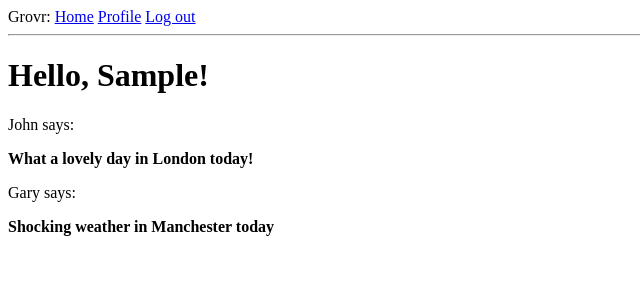
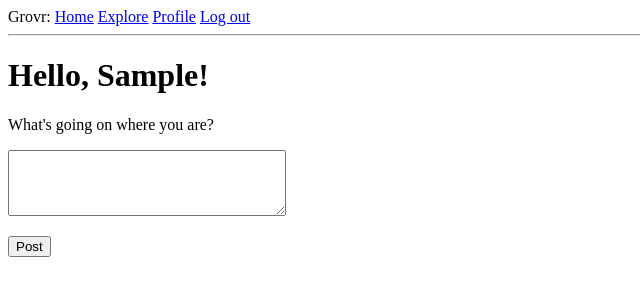
Before and after one commit to elgrove/grovr, a Flask app: page / in a window 1280 px wide. Shown: the top 300 px of the page, without its empty margins (0-640 px from the left). Run offline with Flask 2, Linux system fonts and the light colour scheme; the visitor is signed in with stand-in values (Sample User, id 1); data comes from the database, SQL or seed files in the repository; both versions use the stored data as it was after the commit; data that the repository does not hold is empty.

Commit message:
chapter 9.3 done

```diff
--- a/app/forms.py
+++ b/app/forms.py
@@ -43,3 +43,11 @@ class EditProfileForm(FlaskForm):
             user = User.query.filter_by(username=self.username.data).first()
             if user is not None:
                 raise ValidationError('Please use a different username')
+
+class EmptyForm(FlaskForm):
+    submit = SubmitField('Submit')
+
+class PostForm(FlaskForm):
+    post = TextAreaField("What's going on where you are?", validators=[
+        DataRequired(), Length(min=1, max=140)])
+    submit = SubmitField('Post')
--- a/app/routes.py
+++ b/app/routes.py
@@ -1,7 +1,7 @@
 from flask import render_template, flash, redirect, url_for, request
 from app import app, db
-from app.forms import LoginForm, RegistrationForm, EditProfileForm
-from app.models import User
+from app.forms import LoginForm, RegistrationForm, EditProfileForm, EmptyForm, PostForm
+from app.models import User, Post
 from flask_login import current_user, login_user, logout_user, login_required
 from werkzeug.urls import url_parse
 from datetime import datetime as dt
@@ -12,21 +12,19 @@ def before_request():
         current_user.last_seen = dt.utcnow()
         db.session.commit()
 
-@app.route('/')
-@app.route('/index')
+@app.route('/', methods=['GET', 'POST'])
+@app.route('/index', methods=['GET', 'POST'])
 @login_required
 def index():
-    posts = [
-        {
-            'author' : {'username' : 'John'},
-            'body' : 'What a lovely day in London today!'
-        },
-        {
-            'author' : {'username' : 'Gary'},
-            'body' : 'Shocking weather in Manchester today'
-        },
-    ]
-    return render_template('index.html', title='Home - Grovr', posts=posts)
+    form = PostForm()
+    if form.validate_on_submit():
+        post = Post(body=form.post.data, author=current_user)
+        db.session.add(post)
+        db.session.commit()
+        flash('Posted!')
+        return redirect(url_for('index'))
+    posts = current_user.home_feed_posts().all()
+    return render_template('index.html', title='Home - Grovr', form=form, posts=posts)
 
 @app.route('/login', methods=['GET', 'POST'])
 def login():
@@ -76,7 +74,8 @@ def user(username):
         {'author': user, 'body': 'Test 1'},
         {'author': user, 'body': 'Test 2'}
     ]
-    return render_template('user.html', user=user, posts=posts)
+    form = EmptyForm()
+    return render_template('user.html', user=user, posts=posts, form=form)
 
 @app.route('/edit_profile', methods=['GET', 'POST'])
 @login_required
@@ -92,3 +91,47 @@ def edit_profile():
         form.username.data = current_user.username
         form.about_me.data = current_user.about_me
     return render_template('edit_profile.html', title='Edit Profile', form=form)
+
+@app.route('/follow/<username>', methods=['POST'])
+@login_required
+def follow(username):
+    form = EmptyForm()
+    if form.validate_on_submit():
+        user = User.query.filter_by(username=username).first()
+        if user is None:
+            flask('User {} not found'.format(username))
+            return redirect(url_for('index'))
+        if user == current_user:
+            flash('You cannot follow yourself')
+            return redirect(url_for('user', username=username))
+        current_user.follow(user)
+        db.session.commit()
+        flash('You are now following {}'.format(username))
+        return redirect(url_for('user', username=username))
+    else:
+        return redirect(url_for('index'))
+
+@app.route('/unfollow/<username>', methods=['POST'])
+@login_required
+def unfollow(username):
+    form = EmptyForm()
+    if form.validate_on_submit():
+        user = User.query.filter_by(username=username).first()
+        if user is None:
+            flask('User {} not found'.format(username))
+            return redirect(url_for('index'))
+        if user == current_user:
+            flash('You cannot unfollow yourself')
+            return redirect(url_for('user', username=username))
+        current_user.unfollow(user)
+        db.session.commit()
+        flash('You are no longer following {}'.format(username))
+        return redirect(url_for('user', username=username))
+    else:
+        return redirect(url_for('index'))
+
+@app.route('/explore')
+@login_required
+def explore():
+    posts = Post.query.order_by(Post.timestamp.desc()).all()
+    return render_template('index.html', title='Explore', posts=posts)
--- a/app/templates/base.html
+++ b/app/templates/base.html
@@ -10,6 +10,7 @@
 <body>
     <div>Grovr:
         <a href="{{ url_for('index') }}">Home</a>
+        <a href="{{ url_for('explore') }}">Explore</a>
         {% if current_user.is_anonymous %}
         <a href="{{ url_for('login') }}">Log in</a>
         {% else %}
--- a/app/templates/index.html
+++ b/app/templates/index.html
@@ -2,11 +2,25 @@
 
 {% block content %}
     <h1>Hello, {{ current_user.username|capitalize }}!</h1>
+    {% if form %}
+    <form action="" method="post">
+        {{ form.hidden_tag() }}
+        <p>
+            <p>{{ form.post.label }}</p>
+            <p>{{ form.post(cols=32, rows=4) }}</p>
+            {% for error in form.post.errors %}
+            <span style="color: red;">{{ error }}</span>
+            {% endfor %}
+        </p>
+        <p>{{ form.submit() }}</p>
+    </form>
+    {% endif %}
     {% for post in posts %}
-    <div>
-        <p>{{ post.author.username }} says:</p>
-        <p><b>{{ post.body }}</b></p>
-    </div>
+        {% include "_post.html" %}
+        <div>
+            <p>{{ post.author.username }} says:</p>
+            <p><b>{{ post.body }}</b></p>
+        </div>
     {% endfor %}
 </body>
 {% endblock %}
```
Also changed, not shown: app/templates/_post.html (+6 -1 lines), app/templates/user.html (+15 -0 lines), app.db, 4 other files.
